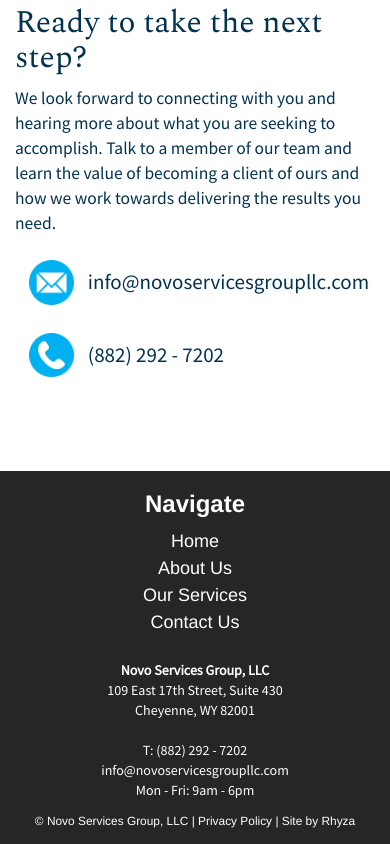
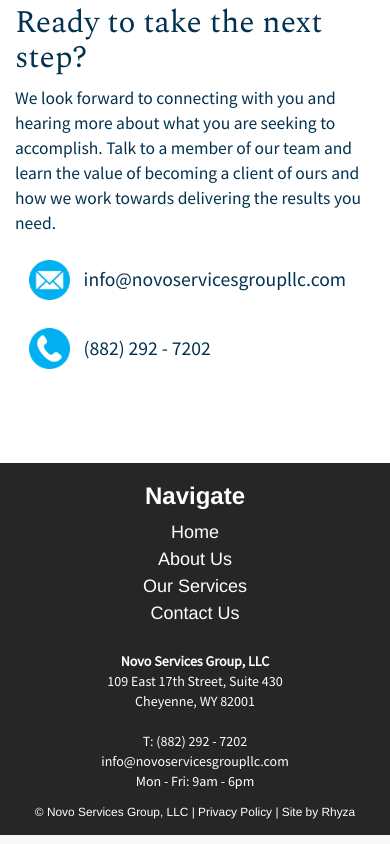
Before and after one commit to rhyza/nsg, a PHP site: page /index.php in a window 390 px wide. Shown: the part 2411-3255 px from the top of the page. Run offline with PHP 8.4, Linux system fonts and the light colour scheme.

Commit message:
Shrink email and phone links

```diff
--- a/css/main.css
+++ b/css/main.css
@@ -124,15 +124,15 @@
 }
 
 img.email-link {
-    max-height: 3.2em;
-    max-width: 3.2em;
+    max-height: 2.9em;
+    max-width: 2.9em;
     margin: 1em;
 }
 
 a.email-link {
     font-family: 'Source Sans Pro', Helvetica, sans-serif;
     color: #02324f;
-    font-size: 1.5em;
+    font-size: 1.4em;
 }
 
 /*** TESTIMONIALS ***/
```
